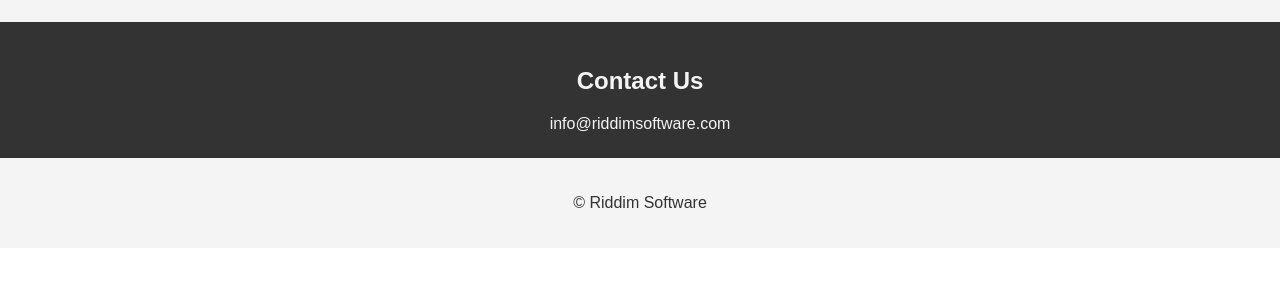
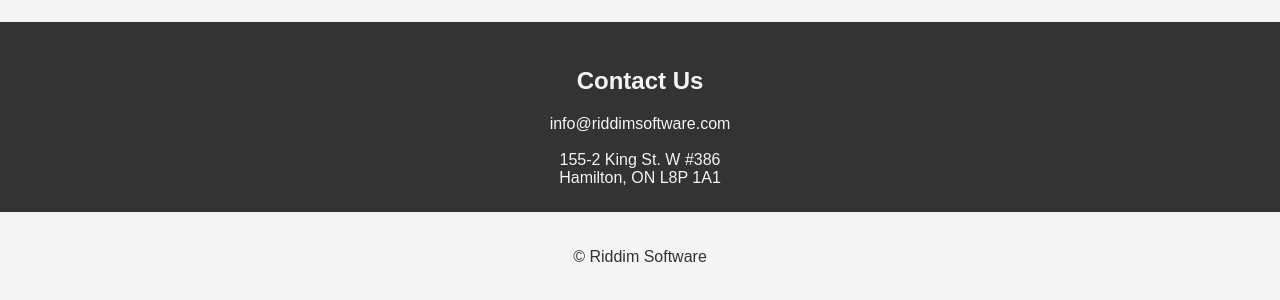
Before and after one commit to sunnypurewal/riddim-website, a plain HTML site: page index.html in a window 1280 px wide. Shown: the part 1453-1753 px from the top of the page. Before the commit the page ends 1701 px from the top, so only its background shows below. Drawn offline with Linux system fonts and the light colour scheme.

Commit message:
update riddim

```diff
--- a/index.html
+++ b/index.html
@@ -91,6 +91,10 @@
   <section class="dark_background" id="contact">
     <h2>Contact Us</h2>
     <span>info@riddimsoftware.com</span>
+    <br/><br/>
+    <span>155-2 King St. W #386</span>
+    <br/>
+    <span>Hamilton, ON L8P 1A1</span>
   </section>
   <footer class="light_background">
     <p>&copy; Riddim Software</p>
```
Also changed, not shown: 1 other file.
